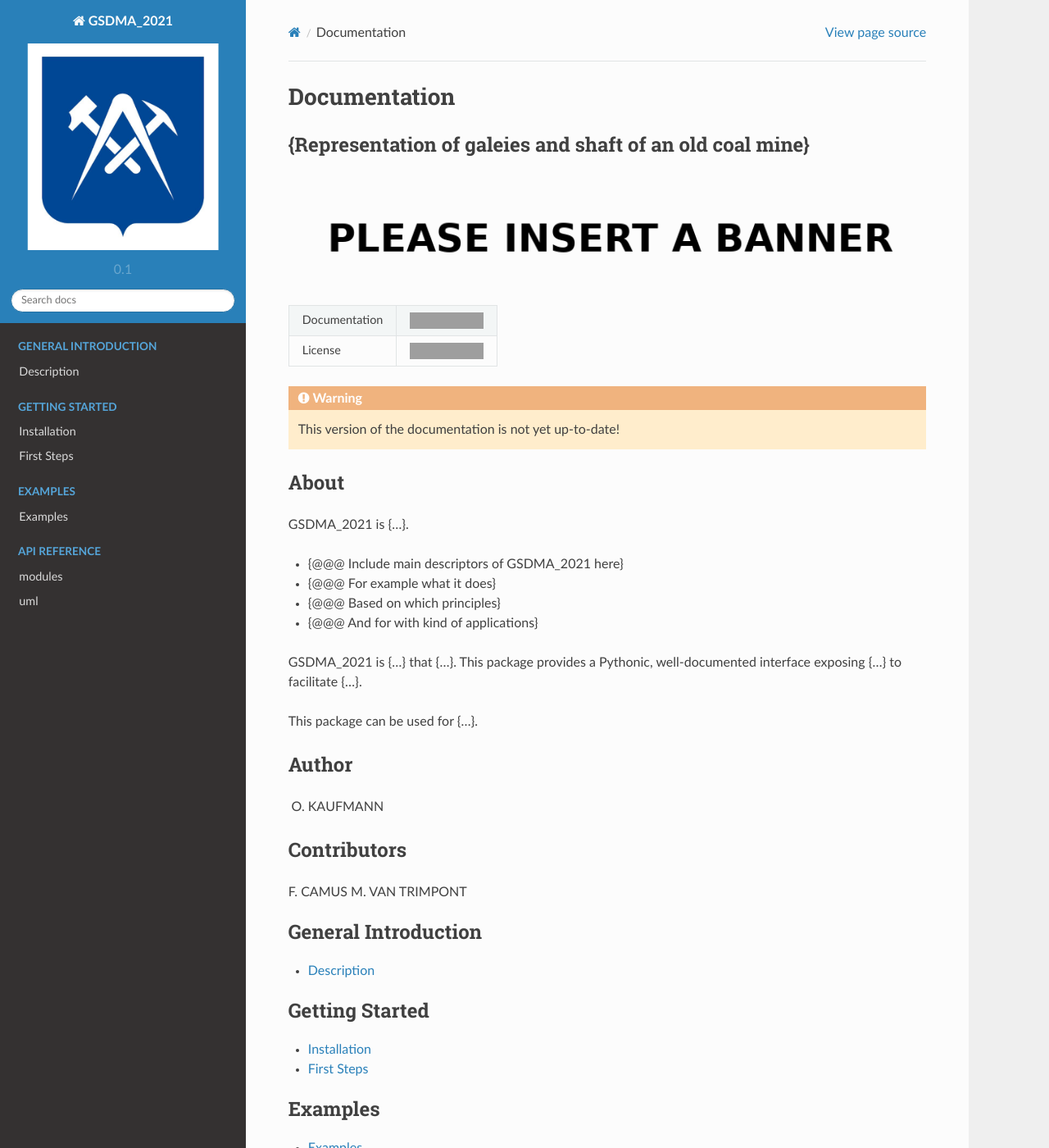
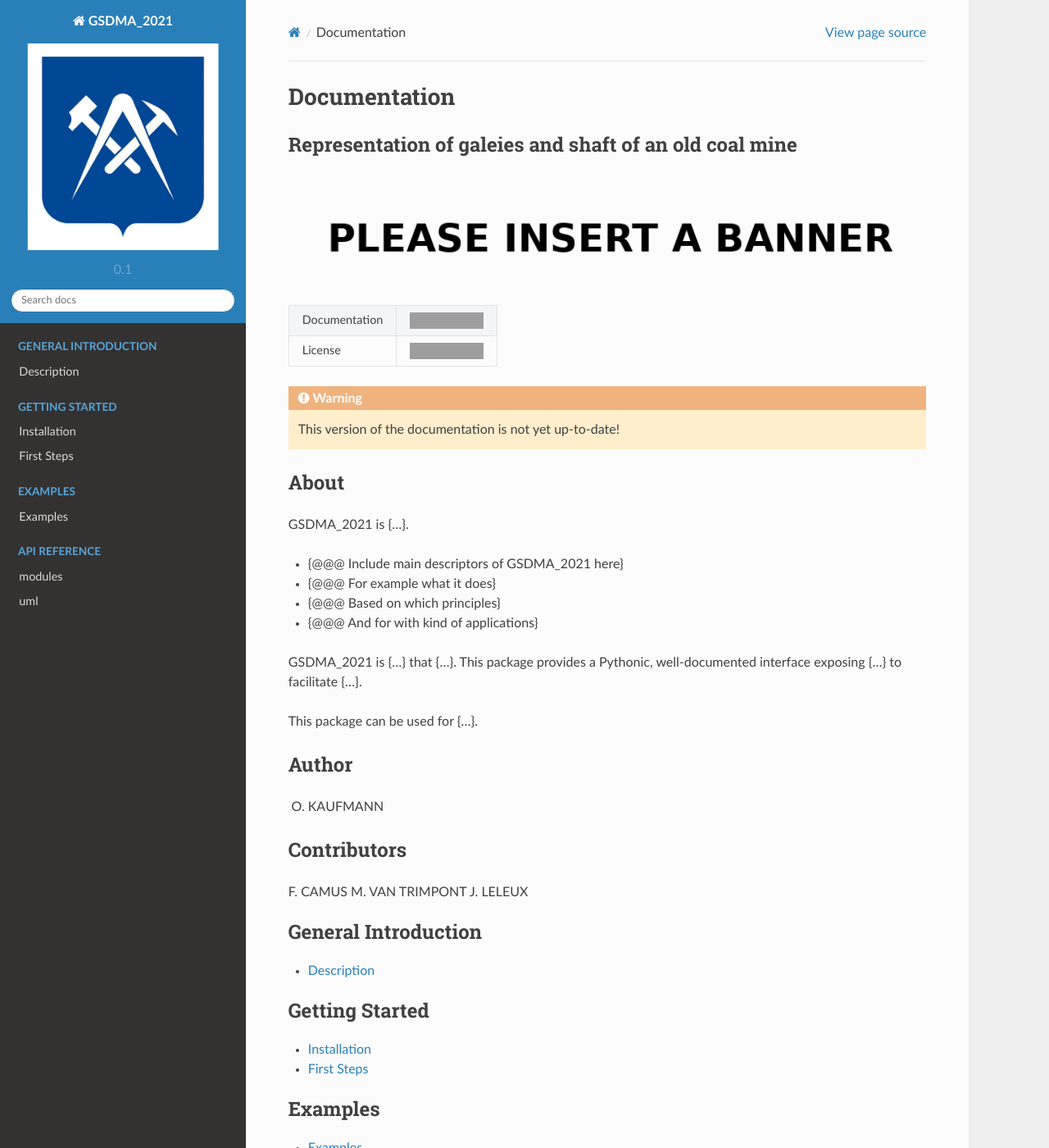
Before and after one commit to kaufmanno/GSDMA_2021, a Sphinx documentation site: the page built from docs/source/index.rst, in a window 1280 px wide and 1400 px high. Shown: the whole window at 82% size. Built offline with Sphinx 7.4.7 and the Read the Docs theme 2.0.0, drawn with Linux system fonts in a browser that asks for light colours; grey boxes are pictures that could not be loaded.

Commit message:
Update index.rst

```diff
--- a/docs/source/index.rst
+++ b/docs/source/index.rst
@@ -7,7 +7,7 @@ Documentation
 .. raw:: html
 
     <div class="banner">
-        <h2>{Representation of galeies and shaft of an old coal mine} </h2>
+        <h2>Representation of galeies and shaft of an old coal mine </h2>
         <a href="./examples/index.html"><img src="_static/banner_small.png" alt="GSDMA_2021" width="100%"/></a>
     </div>
 
@@ -52,6 +52,7 @@ Contributors
 """"""""""""
 F. CAMUS
 M. VAN TRIMPONT
+J. LELEUX
 
 
 .. toctree::
```
